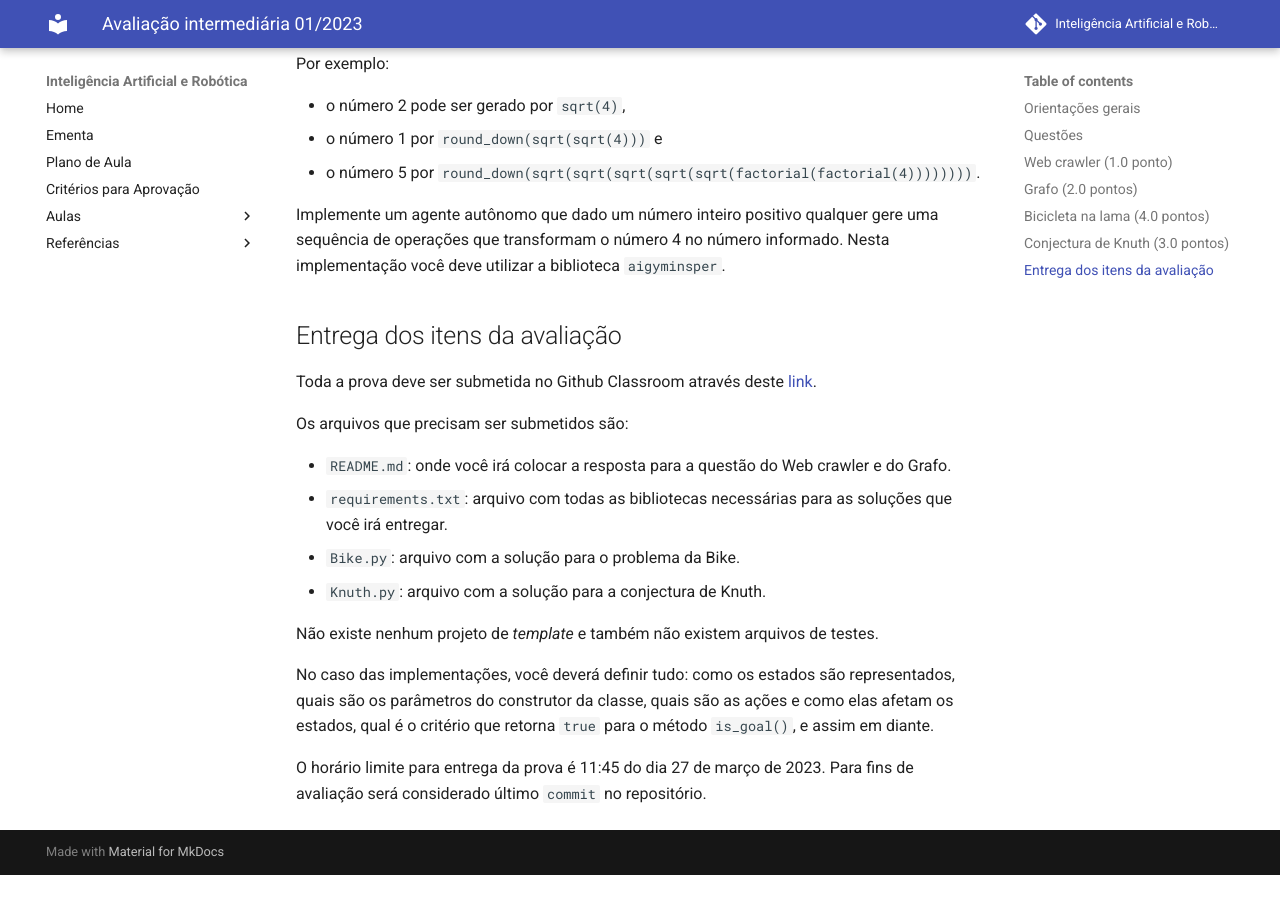
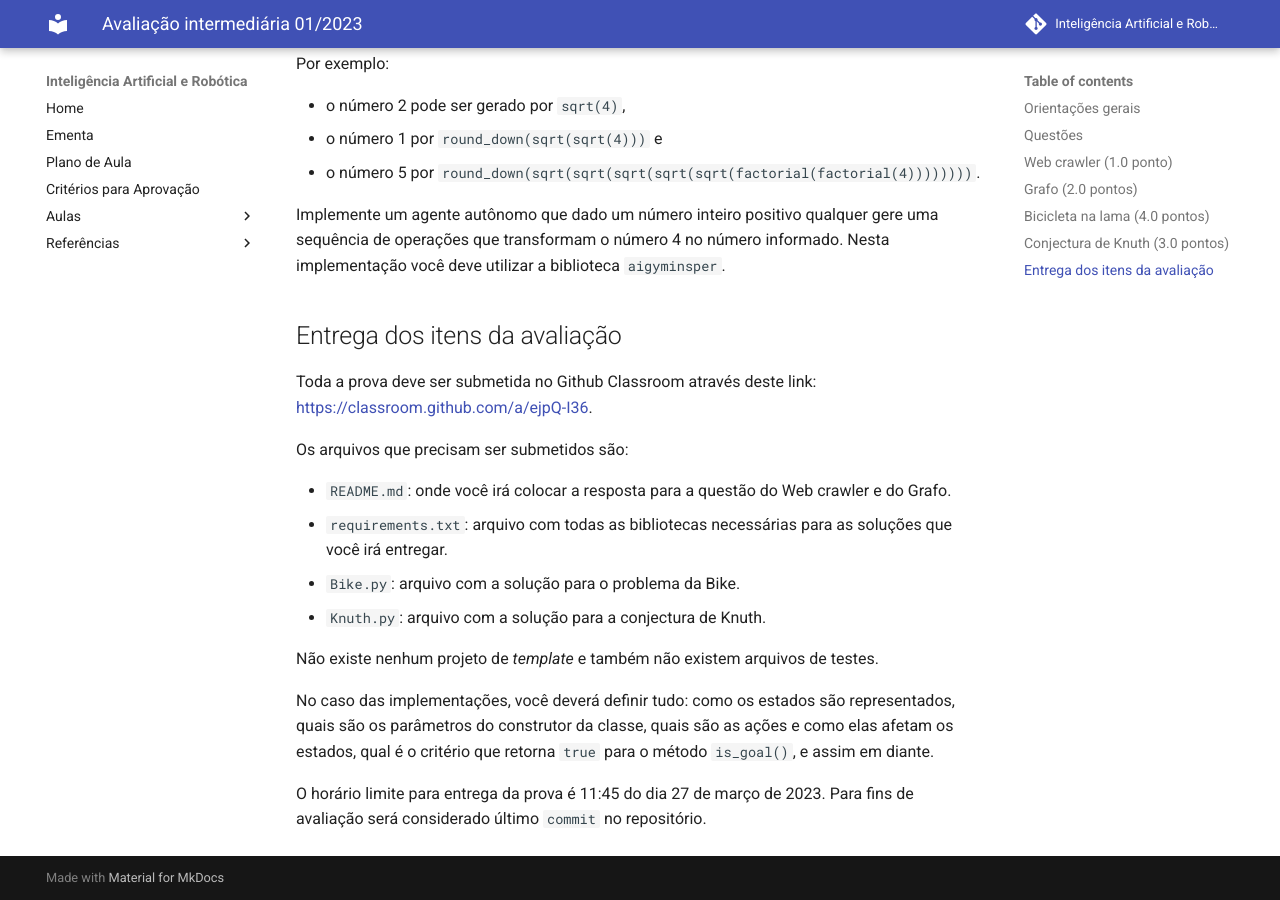
Before and after one commit to Insper/ia_bcc, an MkDocs documentation site: the page built from docs/avaliacoes/2023_intermediaria/index.md, in a window 1280 px wide and 900 px high, scrolled down 5087 px. Built offline with MkDocs 1.6.1 and Material for MkDocs 9.7.7, drawn with Linux system fonts in a browser that asks for light colours; nearby versions of some CDN libraries; comment, search, counter and statistics services are not loaded; before the commit the page ends 5962 px from its top, so only the background shows below that; part of the change alters nothing that is shown.

Commit message:
avaliacao intermediaria

```diff
--- a/docs/avaliacoes/2023_intermediaria/index.md
+++ b/docs/avaliacoes/2023_intermediaria/index.md
@@ -120,7 +120,7 @@ Implemente um agente autônomo que dado um número inteiro positivo qualquer ger
 
 ## Entrega dos itens da avaliação
 
-Toda a prova deve ser submetida no Github Classroom através deste [link](https://classroom.github.com/a/MD_gKLBn).
+Toda a prova deve ser submetida no Github Classroom através deste link: [https://classroom.github.com/a/ejpQ-I36](https://classroom.github.com/a/ejpQ-I36).
 
 Os arquivos que precisam ser submetidos são:
 
```
